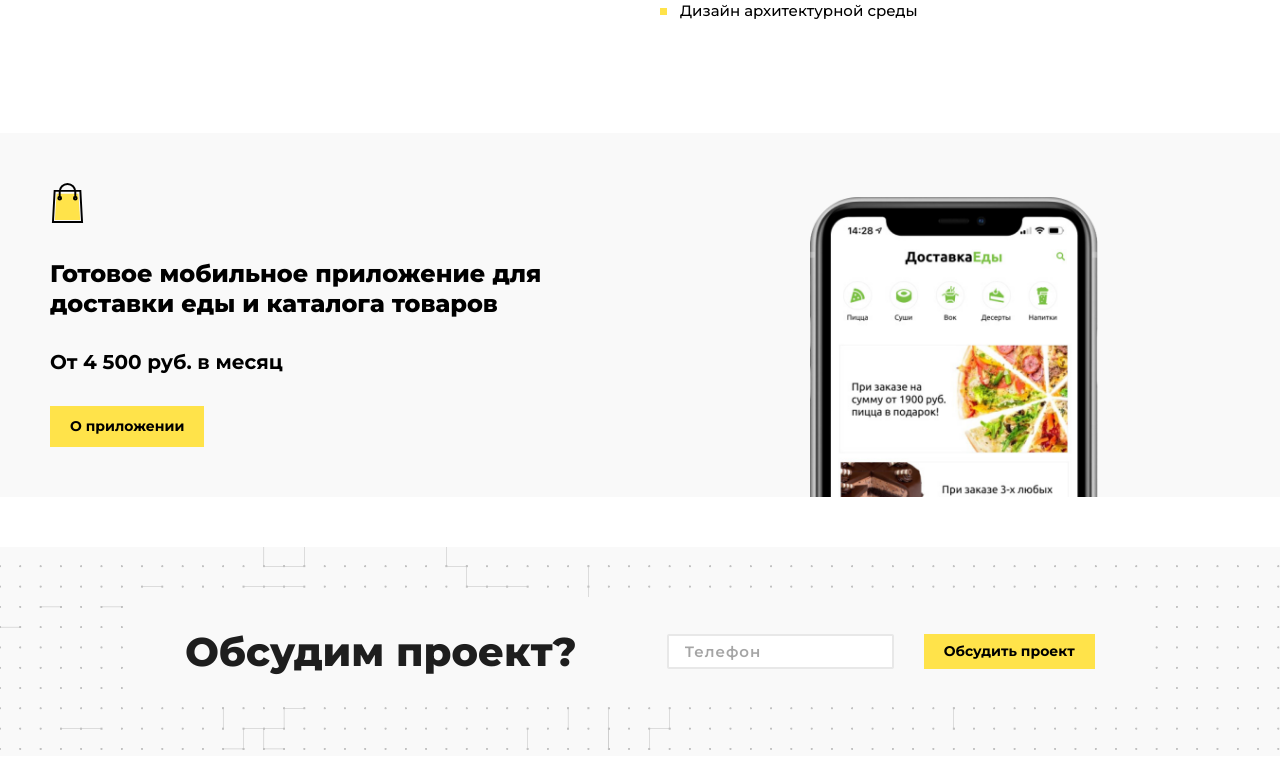
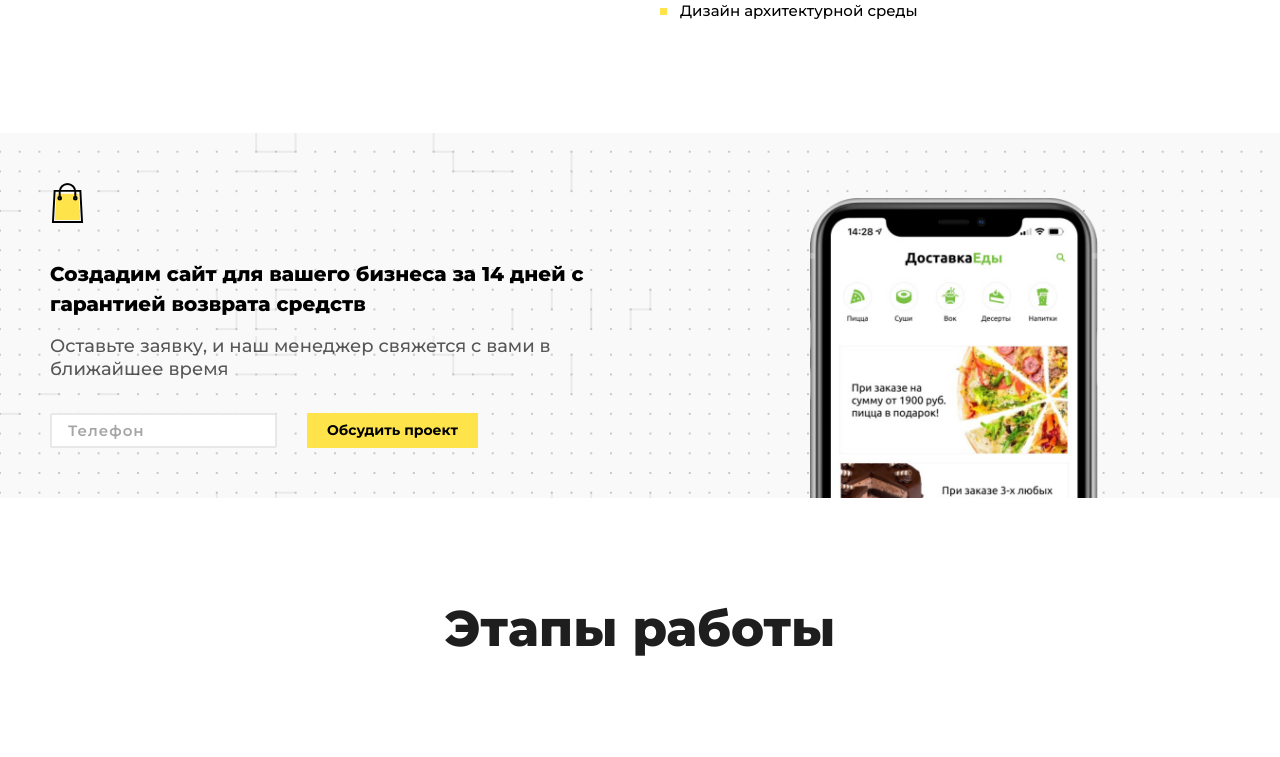
Before and after one commit to Nursultan011/webStudio, a Vue app: page / in a window 1280 px wide. Shown: the part 1560-2317 px from the top of the page. Built offline with nearby package versions, Linux system fonts and the light colour scheme; what vue-ui-preloader would draw is missing.

Commit message:
my changes

```diff
--- a/src/components/partials/subBanner.vue
+++ b/src/components/partials/subBanner.vue
@@ -6,13 +6,14 @@
           <div class="icon">
             <img src="../../assets/icons/banner-icon.svg" alt="" />
           </div>
-          <div class="title">
-            Готовое мобильное приложение для доставки еды и каталога товаров
+          <div class="title">Создадим сайт для вашего бизнеса за 14 дней с гарантией возврата средств</div>
+          <div class="actions">
+            <span>Оставьте заявку, и наш менеджер свяжется с вами в ближайшее время</span>
           </div>
-          <div class="actions">
-            <span>От 4 500 руб. в месяц</span>
-            <button class="button">О приложении</button>
-          </div>
+          <form class="form">
+            <input class="text-field" type="tel" placeholder="Телефон" />
+            <button class="button">Обсудить проект</button>
+          </form>
         </div>
         <div class="sub-banner__img">
           <img src="../../assets/images/banner-image.png" alt="" />
@@ -30,7 +31,8 @@ export default {};
 .sub-banner {
   margin-bottom: 50px;
   &__inner {
-    background: #f9f9f9;
+    background-image: url("../../assets/images/sentence-banner.png");
+    background-size: contain;
     width: 100%;
     display: flex;
     align-items: flex-end;
@@ -47,18 +49,30 @@ export default {};
       }
     }
     .title {
-      font-size: 24px;
+      font-size: 20px;
       line-height: 30px;
-      margin-bottom: 32px;
+      margin-bottom: 16px;
       font-weight: 800;
     }
     .actions {
       span {
         display: block;
-        font-weight: 700;
-        font-size: 20px;
+        font-weight: 500;
+        font-size: 18px;
+        opacity: .65;
         line-height: 23px;
         margin-bottom: 32px;
+      }
+    }
+    .form {
+      display: flex;
+      align-items: center;
+      input {
+        height: 35px;
+      }
+      button {
+        height: 35px;
+        margin-left: 30px;
       }
     }
   }
--- a/src/pages/Main.vue
+++ b/src/pages/Main.vue
@@ -21,7 +21,7 @@
       <main-block ref="mainBlock"/>
       <about-block />
       <sub-banner />
-      <sentence-banner />
+<!--      <sentence-banner />-->
       <steps-block />
       <breif-banner />
     </div>
```
